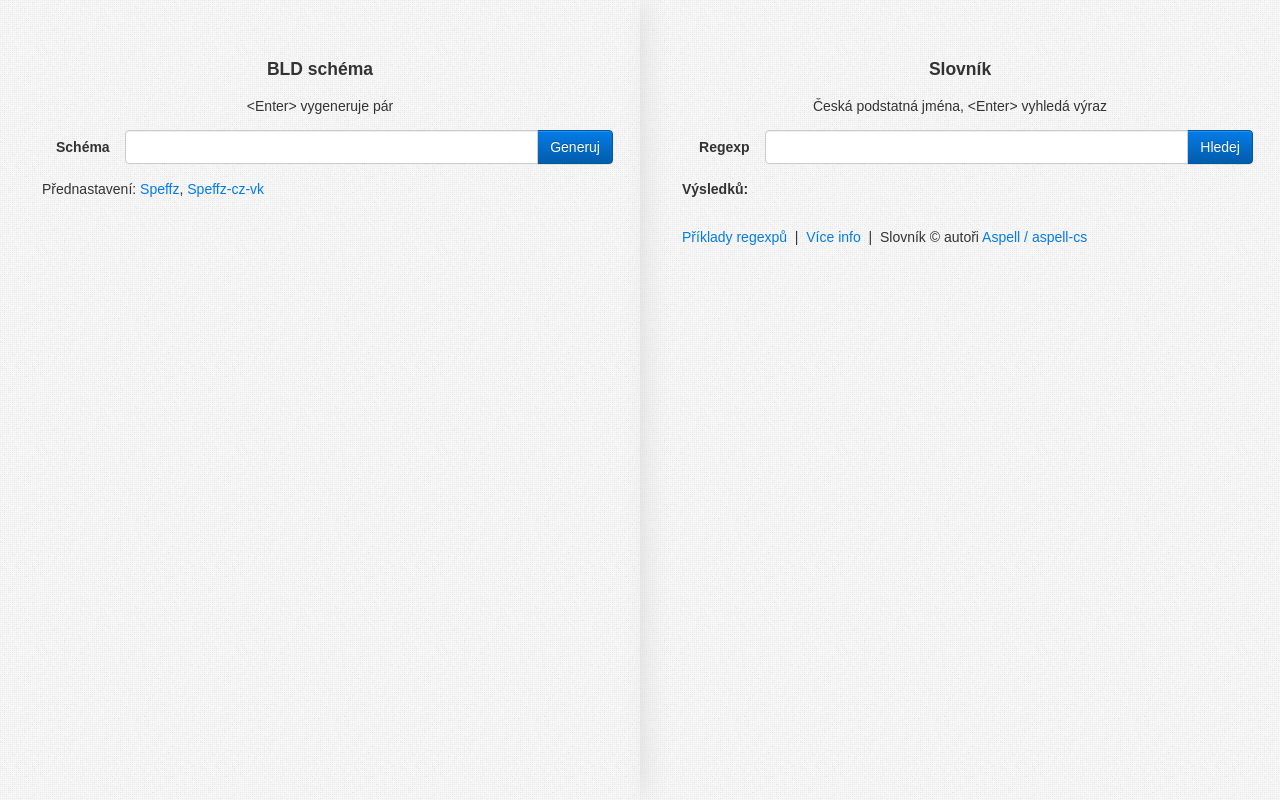
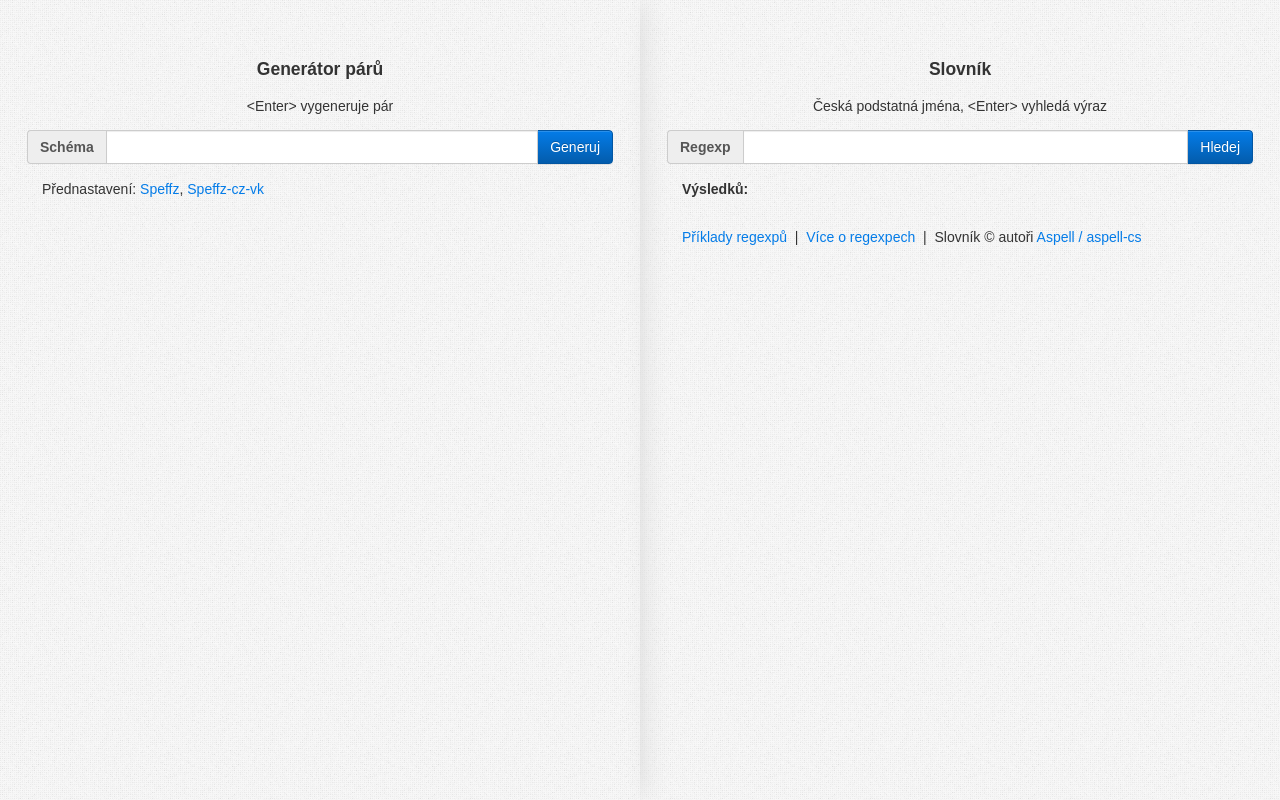
Before and after one commit to vojtechkral/bld-trainer, a plain HTML site: page index.html in a window 1280 px wide. Drawn offline with Linux system fonts and the light colour scheme.

Commit message:
UI tweaks

```diff
--- a/index.html
+++ b/index.html
@@ -20,12 +20,12 @@
 <div class="pure-g full" data-ov="view/view">
 	<div id="screen" class="pure-u-1-2">
 		<div class="screen-pad fullh">
-			<h2 class="center">BLD schéma</h2>
+			<h2 class="center">Generátor párů</h2>
 			<div class="center"><p>&lt;Enter&gt; vygeneruje pár</p></div>
 			<form class="form-horizontal" data-oc='submit/app.genPair'>
 				<div class="form-group">
-					<label class="col-sm-2 control-label">Schéma</label>
-					<div class="col-sm-10 input-group">
+					<div class="fullw input-group">
+						<span class="input-group-addon"><b>Schéma</b></span>
 						<input type="text" class="form-control focus mono" data-ov="scheme" />
 						<span class="input-group-btn">
 						<input class="btn btn-primary" type="submit" value="Generuj" />
@@ -34,8 +34,8 @@
 				</div>
 			</form>
 			<div id="pair" class="center" data-ov="pair"></div>
-			<p>Přednastavení: <a href="javascript:void(0)" data-oc='click/app.setScheme'>Speffz</a>,
-			<a href="javascript:void(0)" data-oc='click/app.setScheme("ABCDEFGHIJKLMNOPČRSTUVZŽ")'>Speffz-cz-vk</a></p>
+			<p>Přednastavení: <span class="linklike" data-oc='click/app.setScheme'>Speffz</span>,
+			<span class="linklike" data-oc='click/app.setScheme("ABCDEFGHIJKLMNOPČRSTUVZŽ")'>Speffz-cz-vk</span></p>
 		</div>
 	</div>
 	<div id="screen" class="pure-u-1-2">
@@ -44,8 +44,8 @@
 			<div class="center"><p>Česká podstatná jména, &lt;Enter&gt; vyhledá výraz</p></div>
 			<form class="form-horizontal" data-oc="submit/app.dictFilter">
 				<div class="form-group">
-					<label class="col-sm-2 control-label">Regexp</label>
-					<div class="col-sm-10 input-group">
+					<div class="fullw input-group">
+						<span class="input-group-addon"><b>Regexp</b></span>
 						<input type="text" class="form-control" data-ov="dictRegExp" />
 						<span class="input-group-btn">
 						<input class="btn btn-primary" type="submit" value="Hledej" />
@@ -55,7 +55,7 @@
 			</form>
 			<p><b>Výsledků:</b> <span data-ov="dictResultsNum"></span></p>
 			<div id="dictResults" class="fullw" data-ov="dictResults"></div>
-			<p><a href="javascript:void(0)" data-oc="click/app.regexpDemo">Příklady regexpů</a>&nbsp;&nbsp;|&nbsp;&nbsp;<a href="https://www.interval.cz/clanky/regularni-vyrazy-v-php-pro-zacatecniky-i/" target="_blank">Více info</a>&nbsp;&nbsp;|&nbsp;&nbsp;Slovník © autoři <a href="http://aspell.net/">Aspell / aspell-cs</a></p>
+			<p><a href="javascript:void(0)" data-oc="click/app.regexpDemo">Příklady regexpů</a>&nbsp;&nbsp;|&nbsp;&nbsp;<a href="https://www.interval.cz/clanky/regularni-vyrazy-v-php-pro-zacatecniky-i/" target="_blank">Více o regexpech</a>&nbsp;&nbsp;|&nbsp;&nbsp;Slovník © autoři <a href="http://aspell.net/">Aspell / aspell-cs</a></p>
 		</div>
 	</div>
 </div>
--- a/page.css
+++ b/page.css
@@ -57,6 +57,7 @@ ul
 	word-wrap: normal !important;
 	white-space: pre !important;
 }
+
 
 /*** Utils ***/
 
@@ -124,3 +125,14 @@ a:hover, a:active
 {
 	font-family: monospace;
 }
+
+.linklike
+{
+	color: #047ce8;
+	cursor: pointer;
+}
+.linklike:hover
+{
+	color: #03549d;
+	text-decoration: underline;
+}
```
